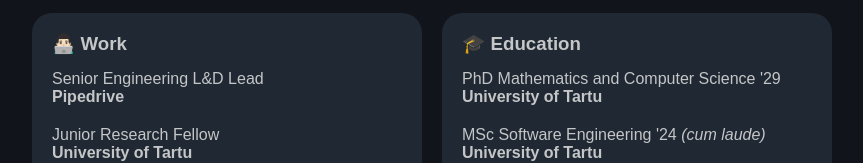
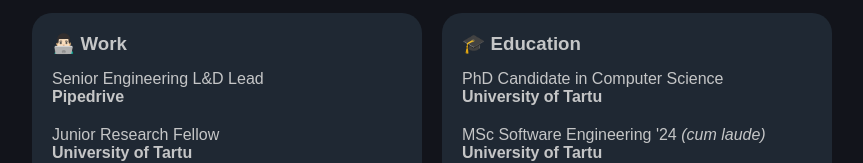
Before and after one commit to mykhailodorokhov/homepage, a React (Vite) app: page / in a window 1280 px wide. Shown: the part 310-473 px from the top of the page, without its empty margins (208-1071 px from the left). Built offline with nearby package versions, Linux system fonts and the light colour scheme; a web font is replaced by a local one.

Commit message:
Minor homepage updates

```diff
--- a/src/pages/Home.tsx
+++ b/src/pages/Home.tsx
@@ -34,7 +34,7 @@
         <div className="tile">
           <h3>🎓 Education</h3>
           <p>
-            PhD Mathematics and Computer Science '29
+            PhD Candidate in Computer Science
             <br />
             <b>University of Tartu</b>
           </p>
@@ -80,7 +80,7 @@
             of Life workgroup, coordinating cross-team collaboration on end-to-end
             use cases to improve overall user experience and satisfaction. I also
             manage Early Careers area: software engineering internships and
-            collaboration with academia, engineering onboarding, and I assist
+            collaboration with academia, engineering onboarding, and assist
             Employer Branding team with organising events and meetups.
           </p>
           <p>
```
